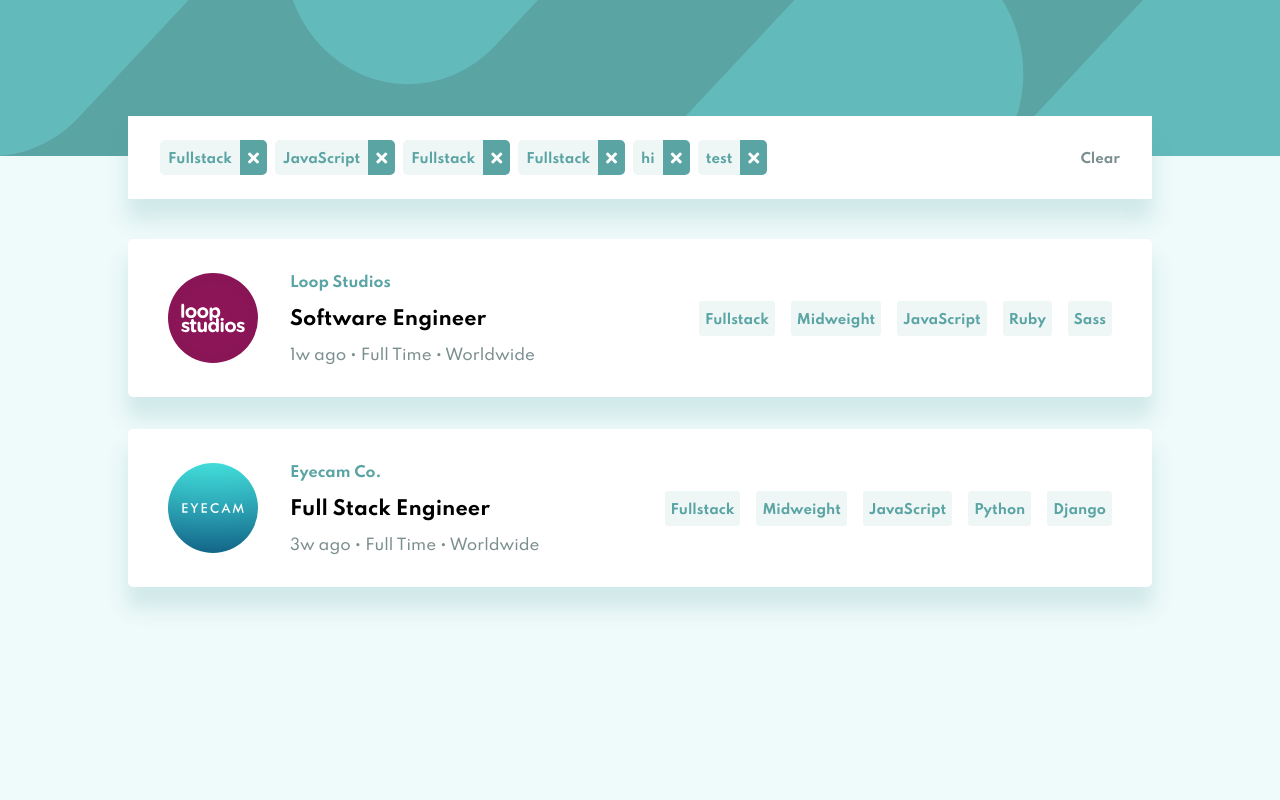
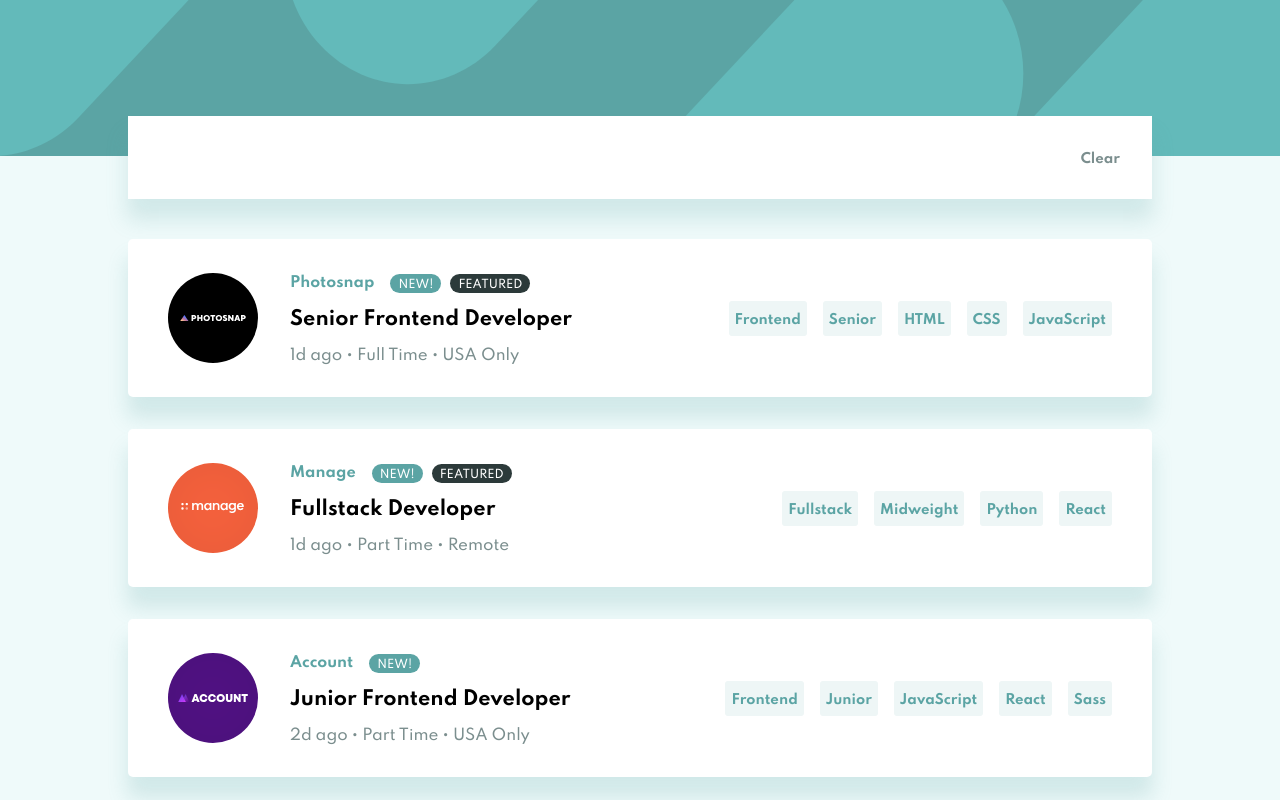
Before and after one commit to kyle4real/Job-Listings-Filtering, a plain HTML site: page index.html in a window 1280 px wide. Both pictures are taken after a click on the element "Clear". Shown: the top 800 px of the page. Drawn offline with Linux system fonts and the light colour scheme.

Commit message:
clear all button

```diff
--- a/assets/js/main.js
+++ b/assets/js/main.js
@@ -106,10 +106,15 @@ class UI {
     static handleFilterContainer() {
         const dataContainer = document.getElementById("dataContainer");
         const filterContainer = document.getElementById("filterContainer");
+        const allFilters = document.querySelectorAll(".filter-category__container");
 
-        if (true) {
+        console.log(allFilters.length);
+        if (allFilters.length) {
             dataContainer.classList.add("filters-on");
             filterContainer.classList.add("filters-show");
+        } else {
+            dataContainer.classList.remove("filters-on");
+            filterContainer.classList.remove("filters-show");
         }
     }
     static addFilterToList(filter) {
@@ -136,25 +141,34 @@ class UI {
         filterContainer.appendChild(filterNode);
     }
     static addFilter(filter) {
+        const filterName = filter.textContent;
         const filters = ["Fullstack", "JavaScript"];
-        if (filters.includes(filter)) return;
-        UI.addFilterToList(filter);
+        if (filters.includes(filterName)) return;
+        UI.addFilterToList(filterName);
+        UI.handleFilterContainer();
     }
-    static removeFilter(el) {
-        if (el.classList.contains("delete-filter")) {
-        }
+    static removeFilter(filter) {
+        const filterContainer = filter.parentNode;
+        filterContainer.remove();
     }
 }
 
 class Events {
     static categoryButtons(button) {
         button.addEventListener("click", (e) => {
-            UI.addFilter(e.target.textContent);
+            UI.addFilter(e.target);
         });
     }
     static filterButtons(button) {
         button.addEventListener("click", (e) => {
             UI.removeFilter(e.target);
+        });
+    }
+    static clearButton() {
+        const clearFilters = document.getElementById("clearFilters");
+        clearFilters.addEventListener("click", () => {
+            const allFilters = document.querySelectorAll(".remove__filter");
+            allFilters.forEach((filter) => UI.removeFilter(filter));
         });
     }
 }
@@ -179,9 +193,10 @@ class Utilities {
 const main = async () => {
     const res = await fetch("./../../data.json");
     const jobsData = await res.json();
+    Events.clearButton();
     UI.displayJobs(jobsData);
+    UI.displayFilters();
     UI.handleFilterContainer();
-    UI.displayFilters();
 };
 
 document.addEventListener("DOMContentLoaded", () => {
--- a/index.html
+++ b/index.html
@@ -31,25 +31,8 @@
         <main>
             <div class="data__container" id="dataContainer">
                 <div class="filter__container" id="filterContainer">
-                    <div class="filters" id="filters">
-                        <div class="filter-category__container">
-                            <p class="filter__category">Fullstack</p>
-                            <i class="fas fa-times remove__filter"></i>
-                        </div>
-                        <div class="filter-category__container">
-                            <p class="filter__category">JavaScript</p>
-                            <i class="fas fa-times remove__filter"></i>
-                        </div>
-                        <div class="filter-category__container">
-                            <p class="filter__category">Fullstack</p>
-                            <i class="fas fa-times remove__filter"></i>
-                        </div>
-                        <div class="filter-category__container">
-                            <p class="filter__category">Fullstack</p>
-                            <i class="fas fa-times remove__filter"></i>
-                        </div>
-                    </div>
-                    <p class="clear__filters">Clear</p>
+                    <div class="filters" id="filters"></div>
+                    <p class="clear__filters" id="clearFilters">Clear</p>
                 </div>
                 <!-- <div class="job__container">
                     <img class="job__img" src="assets/images/photosnap.svg" alt="photosnap" />
```
